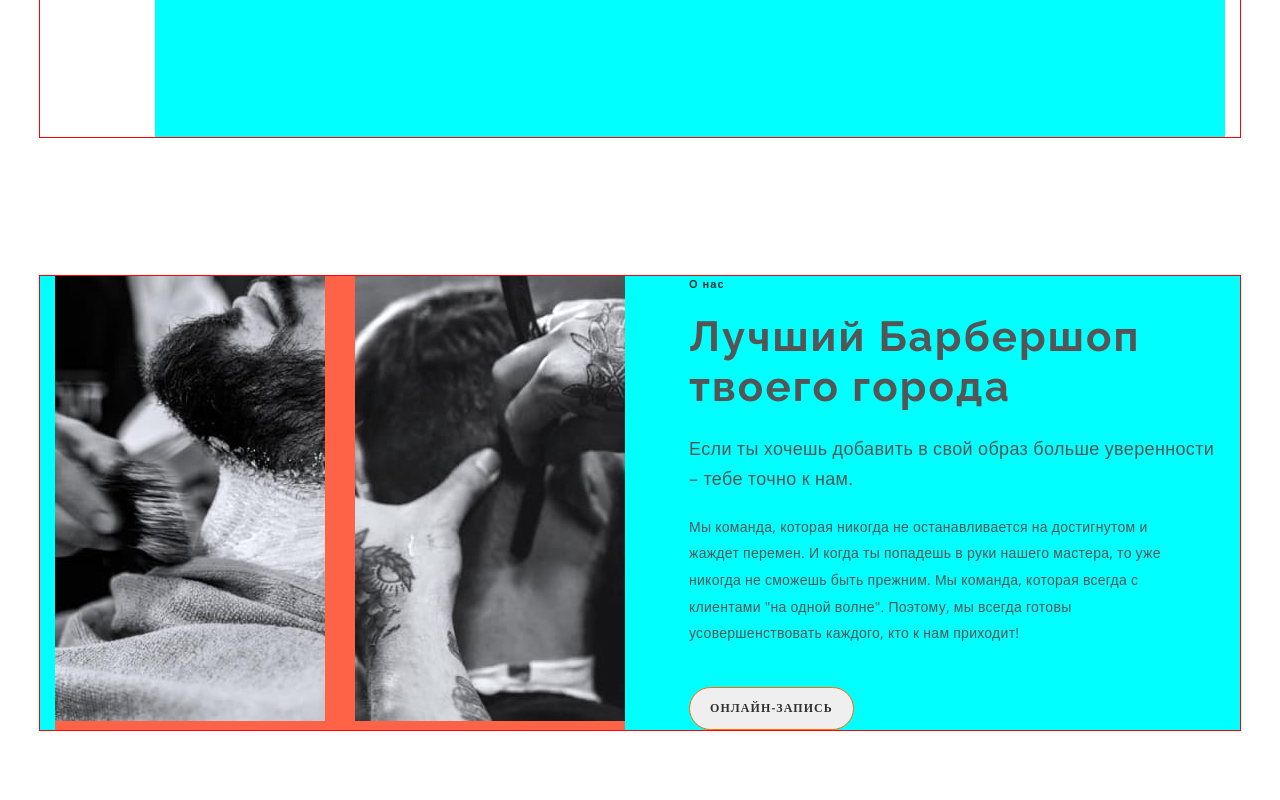
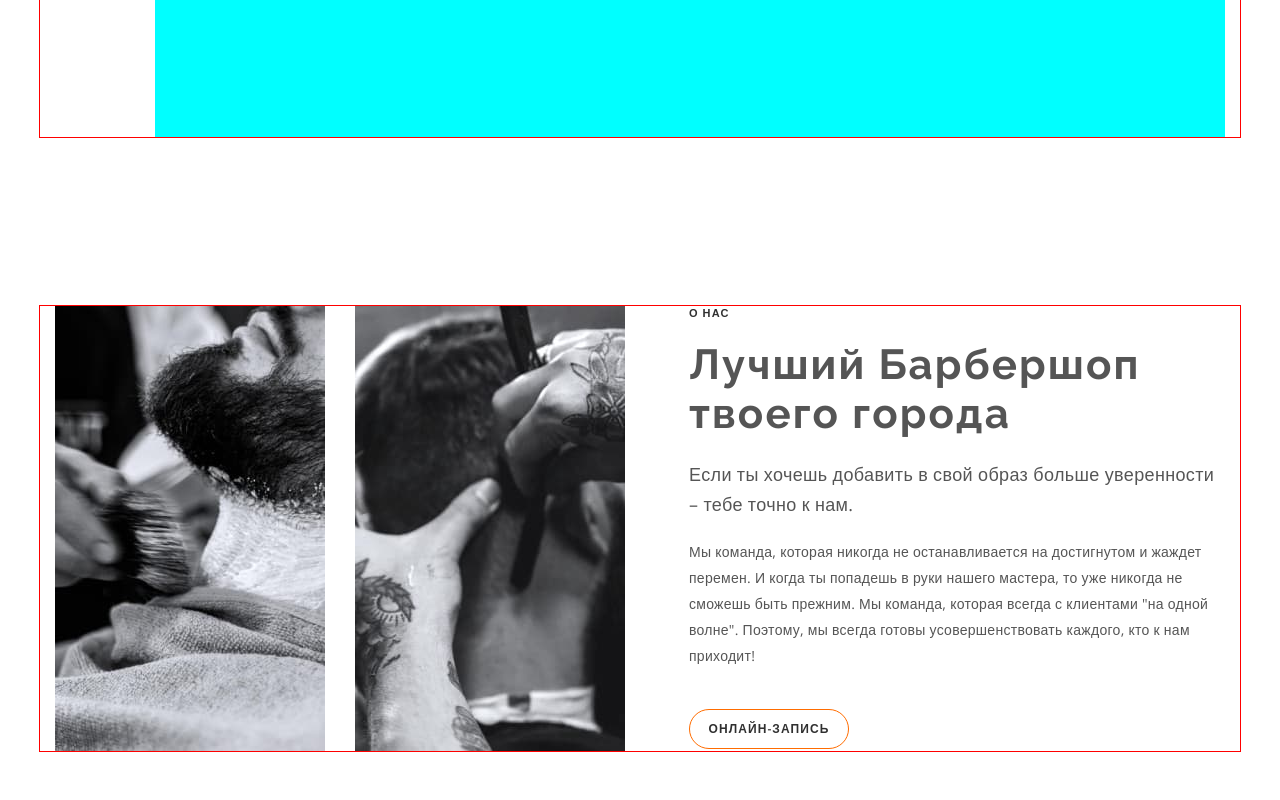
Before and after one commit to Npolozov/BarberShop, a plain HTML site: page index.html in a window 1280 px wide. Shown: the part 660-1460 px from the top of the page. Drawn offline with nearby package versions, Linux system fonts and the light colour scheme.

Commit message:
сделал изменения

```diff
--- a/index.html
+++ b/index.html
@@ -5,16 +5,15 @@
     <meta http-equiv="X-UA-Compatible" content="IE=edge" />
     <meta name="viewport" content="width=device-width, initial-scale=1.0" />
     <link
-      href="https://fonts.googleapis.com/css?family=Open+Sans:regular,600,700"
+      href="https://fonts.googleapis.com/css2?family=Open+Sans:wght@400;600;700&family=Raleway:wght@700&display=swap"
       rel="stylesheet"
     />
-    <link href="https://fonts.googleapis.com/css?family=Raleway:700" rel="stylesheet" />
+    <title>Barbershop&#128514;</title>
     <link
       rel="stylesheet"
       href="https://cdnjs.cloudflare.com/ajax/libs/modern-normalize/1.1.0/modern-normalize.min.css"
     />
     <link rel="stylesheet" href="./style/style.css" />
-    <title>Barbershop&#128514;</title>
   </head>
   <body>
     <!-- Header -->
--- a/style/style.css
+++ b/style/style.css
@@ -184,18 +184,16 @@ img {
 /* Photo */
 
 .about-barbershop {
-  padding-top: 139px;
-  padding-bottom: 130px;
+  padding-top: 169px;
+  padding-bottom: 121px;
 }
 .flex-photo-list {
   display: flex;
-
-  background-color: aqua;
 }
 
 .photo-list {
   display: flex;
-  background-color: tomato;
+  margin-right: 64px;
 }
 
 .photo-item + .photo-item {
@@ -203,48 +201,42 @@ img {
 }
 
 /* ---------------------------about barbershop -------------------------  */
-.flex-about {
-  margin-left: 64px;
-}
 .about {
-  margin-bottom: 20px;
   font-weight: 600;
   font-size: 11px;
-  line-height: 1.4;
+  line-height: 1.36;
   letter-spacing: 0.1em;
+  text-transform: uppercase;
+  margin-bottom: 20px;
   color: var(--primary-accent-color);
 }
 .about-title {
-  margin-bottom: 20px;
-  font-family: 'Raleway';
-  font-style: normal;
+  font-family: 'Raleway', sans-serif;
   font-weight: 700;
   font-size: 42px;
-  line-height: 1.2;
+  line-height: 1.16;
   letter-spacing: 0.05em;
+  margin-bottom: 20px;
 }
 .about-paragraf-one {
   margin-bottom: 20px;
-  font-weight: 400;
   font-size: 18px;
-  line-height: 1.7;
+  line-height: 1.67;
   letter-spacing: 0.02em;
 }
 .about-paragraf-two {
-  width: 500px;
+  font-size: 14px;
+  line-height: 1.86;
+  letter-spacing: 0.02em;
+  color: #555555;
   margin-bottom: 40px;
-  font-weight: 400;
-  font-size: 14px;
-  line-height: 1.9;
-  letter-spacing: 0.02em;
 }
 
 .button-two {
   display: block;
-  padding: 12px 20px;
-  font-family: 'Open Sans';
-  font-style: normal;
   font-weight: 600;
+  min-width: 160px;
+  height: 40px;
   font-size: 12px;
   line-height: 1.4;
   letter-spacing: 0.09em;
@@ -253,6 +245,7 @@ img {
   border: 1px solid #ff6c00;
   border-radius: 25px;
   cursor: pointer;
+  background-color: transparent;
 }
 
 /* -------------------------price and service ------------------ */
@@ -302,16 +295,24 @@ img {
 .price-item {
   display: flex;
   justify-content: space-between;
+  margin-bottom: 20px;
+}
+
+.price-item:last-child {
+  margin-bottom: 0;
 }
 
 .paragraf,
 .price {
-  margin-bottom: 20px;
   font-weight: 400;
   font-size: 18px;
   line-height: 1.7;
   letter-spacing: 0.02em;
   color: var(--special-color);
+}
+
+.paragraf:last-child {
+  margin-bottom: 0;
 }
 
 .button-white-two {
```
